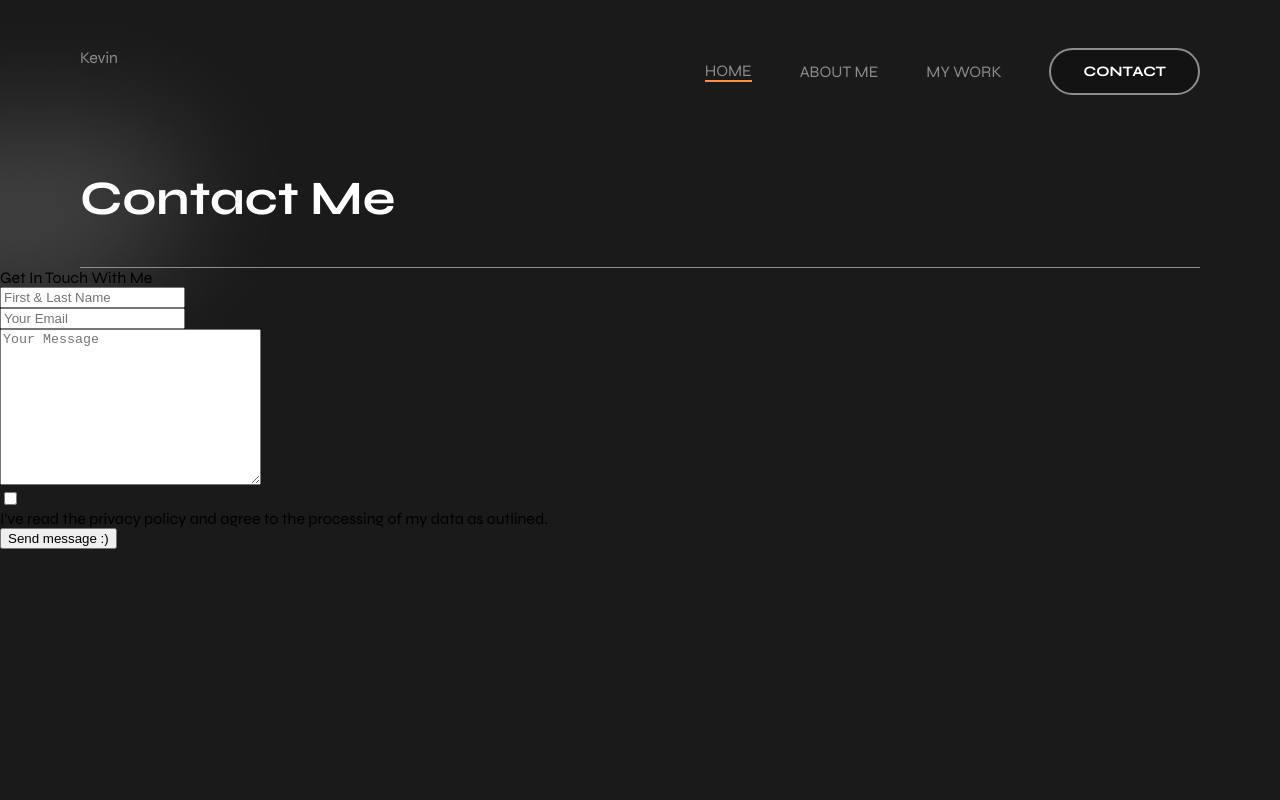
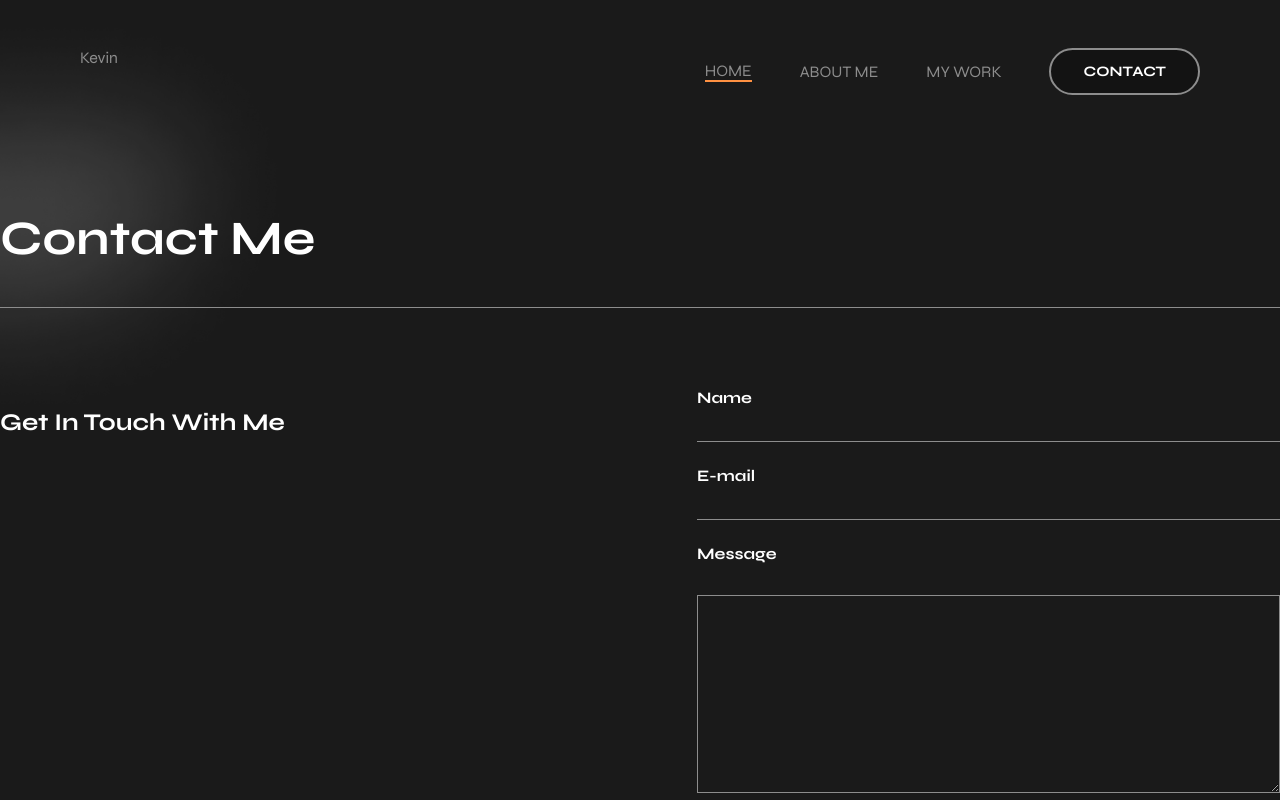
Before and after one commit to KevinAmmerman/newPortfolio, an Angular app: page /contact in a window 1280 px wide. Shown: the top 800 px of the page. Built offline with nearby package versions, Linux system fonts and the light colour scheme.

Commit message:
styled contact form

```diff
--- a/src/app/contact/contact.component.html
+++ b/src/app/contact/contact.component.html
@@ -4,8 +4,8 @@
         <h1>Contact Me</h1>
     </div>
     <div class="contact_container">
-        <div class="contact_contant">
-            <span>Get In Touch With Me</span>
+        <div class="contact_content">
+            <h2>Get In Touch With Me</h2>
             <!-- <p>
                 Reach out to me using the form to kickstart our collaboration! Whether you have a specific project
                 in mind, want to discuss ideas, or simply have a question, I'm here to help. Looking forward to
@@ -14,11 +14,10 @@
         </div>
         <form (ngSubmit)="onSubmit()" [formGroup]="contactForm">
             <div class="form_row">
-                <label for="name"></label>
-                <input [class.disabled]="isSent" id="name" formControlName="name" type="text"
-                    placeholder="First & Last Name"
-                    [class.error-border]="contactForm.get('name')?.invalid && isSubmitted"
-                    [class.success-border]="contactForm.get('name')?.valid">
+                <label for="name">Name</label>
+                <input [class.disabled]="isSent" id="name" class="input_style" formControlName="name" type="text"
+                    [class.error_border]="contactForm.get('name')?.invalid && isSubmitted"
+                    [class.success_border]="contactForm.get('name')?.valid">
                 <div class="error_box">
                     <small
                         *ngIf="contactForm.get('name')?.touched && contactForm.get('name')?.errors?.['required'] || contactForm.get('name')?.invalid && !isSent && isSubmitted">Please
@@ -26,10 +25,10 @@
                 </div>
             </div>
             <div class="form_row">
-                <label for="email"></label>
-                <input [class.disabled]="isSent" id="email" formControlName="email" type="email"
-                    placeholder="Your Email" [class.error-border]="contactForm.get('email')?.invalid && isSubmitted"
-                    [class.success-border]="contactForm.get('email')?.valid">
+                <label for="email">E-mail</label>
+                <input [class.disabled]="isSent" id="email" class="input_style" formControlName="email" type="email"
+                    [class.error_border]="contactForm.get('email')?.invalid && isSubmitted"
+                    [class.success_border]="contactForm.get('email')?.valid">
                 <div class="error_box">
                     <small
                         *ngIf="contactForm.get('email')?.touched && contactForm.get('email')?.errors?.['required'] || contactForm.get('email')?.invalid && !isSent && isSubmitted">Please
@@ -39,11 +38,11 @@
                 </div>
             </div>
             <div class="form_row">
-                <label for="text"></label>
-                <textarea [class.disabled]="isSent" id="text" formControlName="text" placeholder="Your Message"
+                <label class="text_area_label_margin_bottom" for="text">Message</label>
+                <textarea [class.disabled]="isSent" id="text" class="input_style text_area_style" formControlName="text"
                     name="message" id="message" cols="30" rows="10"
-                    [class.error-border]="contactForm.get('text')?.invalid && isSubmitted"
-                    [class.success-border]="contactForm.get('text')?.valid"></textarea>
+                    [class.text_area_error_border]="contactForm.get('text')?.invalid && isSubmitted"
+                    [class.text_area_success_border]="contactForm.get('text')?.valid"></textarea>
                 <div class="error_box">
                     <small
                         *ngIf="contactForm.get('text')?.touched && contactForm.get('text')?.errors?.['required'] || contactForm.get('text')?.invalid && !isSent && isSubmitted">Please
@@ -58,12 +57,12 @@
                         <path d="M2 8.36364L6.23077 12L13 2"></path>
                     </svg>
                 </div>
-                <span [class.error-border]="!contactForm.get('privacy')?.value && isSubmitted">I've read the <a
+                <span [class.error_border]="!contactForm.get('privacy')?.value && isSubmitted">I've read the <a
                         routerLink="privacy-policy">privacy policy</a> and agree to the processing of my data as
                     outlined.</span>
             </div>
             <div class="btn_box">
-                <button type="submit" [disabled]="isSent">{{ message }}</button>
+                <button class="btn_style" type="submit" [disabled]="isSent">{{ message }}</button>
             </div>
             <div [class.dNone]="!isSent" class="container_animation">
                 <div class="box">
--- a/src/app/contact/contact.component.scss
+++ b/src/app/contact/contact.component.scss
@@ -1,7 +1,8 @@
 section {
-  max-width: 1920px;
+  max-width: 1280px;
   height: 100svh;
   padding-top: 130px;
+  margin: auto;
 }
 
 .vector_left {
@@ -16,10 +17,596 @@ section {
 
 .headline_container {
   color: white;
-  margin: 0 80px;
+  margin: 80px 0;
   border-bottom: 1px solid #8d8d8d;
 
   h1 {
     font-size: 3rem;
   }
 }
+
+.contact_container {
+  display: flex;
+  justify-content: space-between;
+  color: white;
+}
+
+form {
+  display: flex;
+  flex-direction: column;
+  gap: 1.5rem;
+}
+
+.form_row {
+  display: flex;
+  flex-direction: column;
+}
+
+.btn_style {
+  background-color: #ff9142;
+  padding: 0.8rem 2rem;
+  border-radius: 1.5rem;
+  font-size: 0.9rem;
+  border: none;
+  color: white;
+  font-weight: bold;
+  cursor: pointer;
+
+  &:hover {
+    animation: scale_color_transition 225ms ease-in forwards;
+  }
+}
+
+@keyframes scale_color_transition {
+  0% {
+    background-color: #ff9142;
+  }
+
+  100% {
+    background-color: #fa7d23;
+  }
+}
+
+.text_area_label_margin_bottom {
+  margin-bottom: 2rem;
+}
+
+label {
+  font-weight: bold;
+}
+
+.input_style {
+  background-color: transparent;
+  border: none;
+  border-bottom: 1px solid #8d8d8d;
+  color: white;
+}
+
+.text_area_style {
+  border: 1px solid #8d8d8d;
+}
+
+.text_area_style,
+.input_style {
+  outline: none;
+  box-shadow: none;
+  padding: 0.5rem 0.5rem;
+  font-size: 1rem;
+}
+
+// INPUT FIELDS ERROR HANDLING
+
+input.ng-invalid.ng-touched {
+  border-bottom: 1px solid red;
+}
+
+textarea.ng-invalid.ng-touched {
+  border: 1px solid red;
+}
+
+.error_border {
+  border-bottom: 1px solid red;
+}
+
+.text_area_error_border {
+  border: 1px solid red;
+}
+
+.success_border {
+  border-bottom: 1px solid #ff9142;
+}
+
+.text_area_success_border {
+  border: 1px solid #ff9142;
+}
+
+small {
+  color: red;
+}
+
+// PRIVACY BOX
+
+.privacy-box {
+  display: flex;
+  align-items: center;
+  gap: 6px;
+
+  input {
+    height: max-content;
+    width: max-content;
+  }
+
+  span {
+    color: white;
+    font-size: 1rem;
+    margin-left: 35px;
+
+    a {
+      text-decoration: none;
+      color: #ff9142;
+      cursor: pointer;
+
+      &:hover {
+        text-decoration: underline;
+      }
+    }
+  }
+}
+
+// CUSTOM CHECKBOX
+
+input[type="checkbox"] {
+  -webkit-appearance: none;
+  -moz-appearance: none;
+  appearance: none;
+  -webkit-tap-highlight-color: transparent;
+  cursor: pointer;
+  margin: 0;
+}
+
+input[type="checkbox"]:focus {
+  outline: 0;
+}
+
+.cbx {
+  position: absolute;
+  width: 24px;
+  height: 24px;
+}
+
+.cbx input {
+  position: absolute;
+  top: 0;
+  left: 0;
+  width: 24px;
+  height: 24px;
+  border: 2px solid #bfbfc0;
+  border-radius: 50%;
+  transition: all 0.2s ease;
+  padding: 0;
+}
+
+.cbx input:hover {
+  border-color: #b0b0b1;
+}
+
+.cbx label {
+  width: 24px;
+  height: 24px;
+  background: none;
+  border-radius: 50%;
+  position: absolute;
+  top: 0;
+  left: 0;
+  -webkit-filter: url("#goo");
+  filter: url("#goo");
+  transform: trasnlate3d(0, 0, 0);
+  pointer-events: none;
+}
+
+.cbx svg {
+  position: absolute;
+  top: 5px;
+  left: 4px;
+  z-index: 1;
+  pointer-events: none;
+}
+
+.cbx svg path {
+  stroke: #fff;
+  stroke-width: 3;
+  stroke-linecap: round;
+  stroke-linejoin: round;
+  stroke-dasharray: 19;
+  stroke-dashoffset: 19;
+  transition: all 0.4s ease;
+}
+
+.cbx input:checked + label {
+  animation: splash 0.6s ease forwards;
+}
+
+.cbx input:checked + label + svg path {
+  stroke-dashoffset: 0;
+}
+
+@-moz-keyframes splash {
+  0% {
+    transform: scale(1.1);
+  }
+
+  40% {
+    transform: scale(1);
+    background: #ff9142;
+    box-shadow: 0 -18px 0 -8px #ff9142, 16px -8px 0 -8px #ff9142,
+      16px 8px 0 -8px #ff9142, 0 18px 0 -8px #ff9142, -16px 8px 0 -8px #ff9142,
+      -16px -8px 0 -8px #ff9142;
+  }
+
+  100% {
+    background: #ff9142;
+    box-shadow: 0 -32px 0 -10px transparent, 28px -16px 0 -10px transparent,
+      28px 16px 0 -10px transparent, 0 32px 0 -10px transparent,
+      -28px 16px 0 -10px transparent, -28px -16px 0 -10px transparent;
+  }
+}
+
+@-webkit-keyframes splash {
+  0% {
+    transform: scale(1.1);
+  }
+
+  40% {
+    transform: scale(1);
+    background: #ff9142;
+    box-shadow: 0 -18px 0 -8px #ff9142, 16px -8px 0 -8px #ff9142,
+      16px 8px 0 -8px #ff9142, 0 18px 0 -8px #ff9142, -16px 8px 0 -8px #ff9142,
+      -16px -8px 0 -8px #ff9142;
+  }
+
+  100% {
+    background: #ff9142;
+    box-shadow: 0 -32px 0 -10px transparent, 28px -16px 0 -10px transparent,
+      28px 16px 0 -10px transparent, 0 32px 0 -10px transparent,
+      -28px 16px 0 -10px transparent, -28px -16px 0 -10px transparent;
+  }
+}
+
+@-o-keyframes splash {
+  0% {
+    transform: scale(1.1);
+  }
+
+  40% {
+    transform: scale(1);
+    background: #ff9142;
+    box-shadow: 0 -18px 0 -8px #ff9142, 16px -8px 0 -8px #ff9142,
+      16px 8px 0 -8px #ff9142, 0 18px 0 -8px #ff9142, -16px 8px 0 -8px #ff9142,
+      -16px -8px 0 -8px #ff9142;
+  }
+
+  100% {
+    background: #ff9142;
+    box-shadow: 0 -32px 0 -10px transparent, 28px -16px 0 -10px transparent,
+      28px 16px 0 -10px transparent, 0 32px 0 -10px transparent,
+      -28px 16px 0 -10px transparent, -28px -16px 0 -10px transparent;
+  }
+}
+
+@keyframes splash {
+  0% {
+    transform: scale(1.1);
+  }
+
+  40% {
+    transform: scale(1);
+    background: #ff9142;
+    box-shadow: 0 -18px 0 -8px #ff9142, 16px -8px 0 -8px #ff9142,
+      16px 8px 0 -8px #ff9142, 0 18px 0 -8px #ff9142, -16px 8px 0 -8px #ff9142,
+      -16px -8px 0 -8px #ff9142;
+  }
+
+  100% {
+    background: #ff9142;
+    box-shadow: 0 -32px 0 -10px transparent, 28px -16px 0 -10px transparent,
+      28px 16px 0 -10px transparent, 0 32px 0 -10px transparent,
+      -28px 16px 0 -10px transparent, -28px -16px 0 -10px transparent;
+  }
+}
+
+// SEND MESSAGE ANIMATION
+
+.dNone {
+  display: none !important;
+}
+
+.container_animation {
+  height: 50px;
+  width: 40px;
+  margin: auto;
+}
+
+.container::after {
+  content: "Sending";
+  color: #ff9142;
+  font-weight: 700;
+  position: absolute;
+  bottom: -50px;
+  left: -10px;
+}
+
+.box {
+  position: relative;
+  height: 50px;
+  width: 40px;
+  animation: box 5s infinite linear;
+}
+
+.border {
+  background: #ff9142;
+  position: absolute;
+}
+
+.border.one {
+  height: 4px;
+  top: 0;
+  left: 0;
+  animation: border-one 5s infinite linear;
+}
+
+.border.two {
+  top: 0;
+  right: 0;
+  height: 100%;
+  width: 4px;
+  animation: border-two 5s infinite linear;
+}
+
+.border.three {
+  bottom: 0;
+  right: 0;
+  height: 4px;
+  width: 100%;
+  animation: border-three 5s infinite linear;
+}
+
+.border.four {
+  bottom: 0;
+  left: 0;
+  height: 100%;
+  width: 4px;
+  animation: border-four 5s infinite linear;
+}
+
+.line {
+  height: 4px;
+  background: #ff9142;
+  position: absolute;
+  width: 0%;
+  left: 25%;
+}
+
+.line.one {
+  top: 25%;
+  width: 0%;
+  animation: line-one 5s infinite linear;
+}
+
+.line.two {
+  top: 45%;
+  animation: line-two 5s infinite linear;
+}
+
+.line.three {
+  top: 65%;
+  animation: line-three 5s infinite linear;
+}
+
+@keyframes border-one {
+  0% {
+    width: 0;
+  }
+
+  10% {
+    width: 100%;
+  }
+
+  100% {
+    width: 100%;
+  }
+}
+
+@keyframes border-two {
+  0% {
+    height: 0;
+  }
+
+  10% {
+    height: 0%;
+  }
+
+  20% {
+    height: 100%;
+  }
+
+  100% {
+    height: 100%;
+  }
+}
+
+@keyframes border-three {
+  0% {
+    width: 0;
+  }
+
+  20% {
+    width: 0%;
+  }
+
+  30% {
+    width: 100%;
+  }
+
+  100% {
+    width: 100%;
+  }
+}
+
+@keyframes border-four {
+  0% {
+    height: 0;
+  }
+
+  30% {
+    height: 0%;
+  }
+
+  40% {
+    height: 100%;
+  }
+
+  100% {
+    height: 100%;
+  }
+}
+
+@keyframes line-one {
+  0% {
+    left: 25%;
+    width: 0;
+  }
+
+  40% {
+    left: 25%;
+    width: 0%;
+  }
+
+  43% {
+    left: 25%;
+    width: 50%;
+  }
+
+  52% {
+    left: 25%;
+    width: 50%;
+  }
+
+  54% {
+    left: 25%;
+    width: 0%;
+  }
+
+  55% {
+    right: 25%;
+    left: auto;
+  }
+
+  63% {
+    width: 10%;
+    right: 25%;
+    left: auto;
+  }
+
+  100% {
+    width: 10%;
+    right: 25%;
+    left: auto;
+  }
+}
+
+@keyframes line-two {
+  0% {
+    width: 0;
+  }
+
+  42% {
+    width: 0%;
+  }
+
+  45% {
+    width: 50%;
+  }
+
+  53% {
+    width: 50%;
+  }
+
+  54% {
+    width: 0%;
+  }
+
+  60% {
+    width: 50%;
+  }
+
+  100% {
+    width: 50%;
+  }
+}
+
+@keyframes line-three {
+  0% {
+    width: 0;
+  }
+
+  45% {
+    width: 0%;
+  }
+
+  48% {
+    width: 50%;
+  }
+
+  51% {
+    width: 50%;
+  }
+
+  52% {
+    width: 0%;
+  }
+
+  100% {
+    width: 0%;
+  }
+}
+
+@keyframes box {
+  0% {
+    opacity: 1;
+    margin-left: 0px;
+    height: 50px;
+    width: 40px;
+  }
+
+  55% {
+    margin-left: 0px;
+    height: 50px;
+    width: 40px;
+  }
+
+  60% {
+    margin-left: 0px;
+    height: 35px;
+    width: 50px;
+  }
+
+  74% {
+    msthin-left: 0;
+  }
+
+  80% {
+    margin-left: -50px;
+    opacity: 1;
+  }
+
+  90% {
+    height: 35px;
+    width: 50px;
+    margin-left: 50px;
+    opacity: 0;
+  }
+
+  100% {
+    opacity: 0;
+  }
+}
--- a/src/app/footer/footer.component.html
+++ b/src/app/footer/footer.component.html
@@ -1,4 +1,5 @@
 <footer>
+    <div class="container">
         <div class="legal_container">
             <a routerLink="/imprint" class="hover-underline-animation" href="#">Imprint</a>
             <span>|</span>
@@ -6,10 +7,11 @@
         </div>
         <span>© Kevin Ammerman 2024</span>
         <div class="social_icons_container">
-        <a class="link_hover" href="https://github.com/KevinAmmerman" target="_blank"><img src="assets/icons/github.png"
-                alt="github logo"></a>
+            <a class="link_hover" href="https://github.com/KevinAmmerman" target="_blank"><img
+                    src="assets/icons/github.png" alt="github logo"></a>
             <a class="link_hover" href="mailto:k.ammerman@pm.me"><img src="assets/icons/email.png" alt="email logo"></a>
             <a class="link_hover" href="https://www.linkedin.com/in/kevin-ammerman/" target="_blank"><img
                     src="assets/icons/linkedin.png" alt="linkedIn logo"></a>
         </div>
+    </div>
 </footer>
--- a/src/app/header/header.component.scss
+++ b/src/app/header/header.component.scss
@@ -10,7 +10,7 @@
 
 //
 header {
-  max-width: 1920px;
+  max-width: 1280px;
   display: flex;
   justify-content: space-between;
   padding: 3rem 5rem 0;
```
Also changed, not shown: src/app/footer/footer.component.scss (+10 -1 lines). Lines whose indentation alone changed are shown as unchanged.
